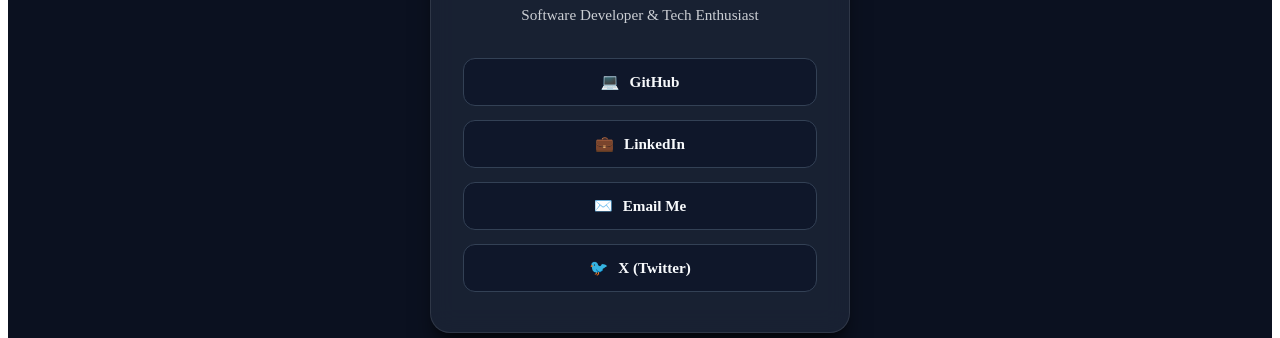
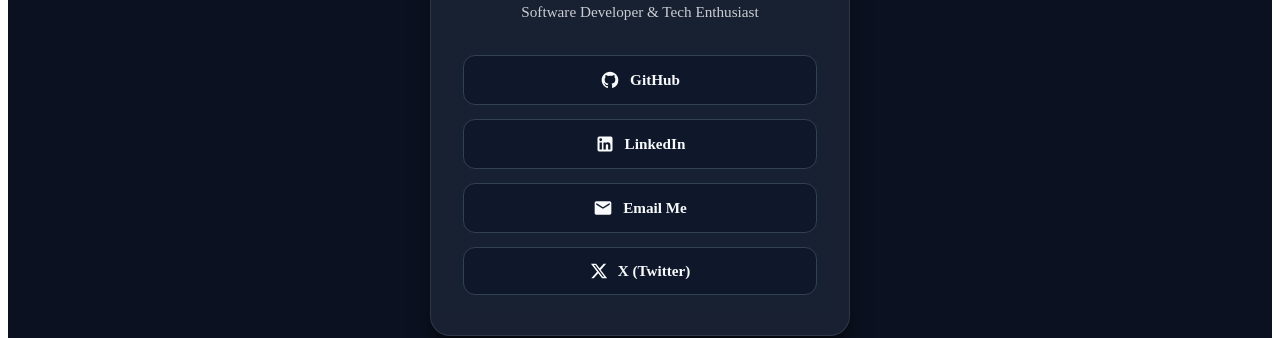
Before and after one commit to justttife/link-hub, a React (Vite) app: page / in a window 1280 px wide. Shown: the part 378-716 px from the top of the page. Built offline with nearby package versions, Linux system fonts and the light colour scheme.

Commit message:
Refactor links to use SVG icons and update comments

```diff
--- a/src/App.jsx
+++ b/src/App.jsx
@@ -11,12 +11,44 @@ export default function App() {
 
   const toggleTheme = () => setDarkMode(!darkMode);
 
-  // Customize your links, URLs, and icons here
+  // Official Brand SVG Icons
   const links = [
-    { label: 'GitHub', url: 'https://github.com/justttife', icon: '💻' },
-    { label: 'LinkedIn', url: 'https://linkedin.com', icon: '💼' },
-    { label: 'Email Me', url: 'mailto:example@gmail.com', icon: '✉️' },
-    { label: 'X (Twitter)', url: 'https://x.com', icon: '🐦' },
+    {
+      label: 'GitHub',
+      url: 'https://github.com/justttife',
+      icon: (
+        <svg width="20" height="20" viewBox="0 0 24 24" fill="currentColor">
+          <path fillRule="evenodd" clipRule="evenodd" d="M12 2C6.477 2 2 6.484 2 12.017c0 4.425 2.865 8.18 6.839 9.504.5.092.682-.217.682-.483 0-.237-.008-.868-.013-1.703-2.782.605-3.369-1.343-3.369-1.343-.454-1.158-1.11-1.466-1.11-1.466-.908-.62.069-.608.069-.608 1.003.07 1.53 1.032 1.53 1.032.892 1.53 2.341 1.088 2.91.832.092-.647.35-1.088.636-1.338-2.22-.253-4.555-1.113-4.555-4.951 0-1.093.39-1.988 1.029-2.688-.103-.253-.446-1.272.098-2.65 0 0 .84-.27 2.75 1.026A9.564 9.564 0 0112 6.844c.85.004 1.705.115 2.504.337 1.909-1.296 2.747-1.027 2.747-1.027.546 1.379.202 2.398.1 2.651.64.7 1.028 1.595 1.028 2.688 0 3.848-2.339 4.695-4.566 4.943.359.309.678.92.678 1.855 0 1.338-.012 2.419-.012 2.747 0 .268.18.58.688.482A10.019 10.019 0 0022 12.017C22 6.484 17.522 2 12 2z" />
+        </svg>
+      )
+    },
+    {
+      label: 'LinkedIn',
+      url: 'https://linkedin.com',
+      icon: (
+        <svg width="20" height="20" viewBox="0 0 24 24" fill="currentColor">
+          <path d="M19 3a2 2 0 0 1 2 2v14a2 2 0 0 1-2 2H5a2 2 0 0 1-2-2V5a2 2 0 0 1 2-2h14m-.5 15.5v-5.3a3.26 3.26 0 0 0-3.26-3.26c-.85 0-1.84.52-2.28 1.3v-1.11h-2.79v8.37h2.79v-4.93c0-.77.62-1.4 1.39-1.4a1.4 1.4 0 0 1 1.4 1.4v4.93h2.75M6.88 8.56a1.68 1.68 0 0 0 1.68-1.68c0-.93-.75-1.69-1.68-1.69a1.69 1.69 0 0 0-1.69 1.69c0 .93.76 1.68 1.69 1.68m1.39 9.94v-8.37H5.5v8.37h2.77z" />
+        </svg>
+      )
+    },
+    {
+      label: 'Email Me',
+      url: 'mailto:example@gmail.com',
+      icon: (
+        <svg width="20" height="20" viewBox="0 0 24 24" fill="currentColor">
+          <path d="M20 4H4c-1.1 0-1.99.9-1.99 2L2 18c0 1.1.9 2 2 2h16c1.1 0 2-.9 2-2V6c0-1.1-.9-2-2-2zm0 4l-8 5-8-5V6l8 5 8-5v2z" />
+        </svg>
+      )
+    },
+    {
+      label: 'X (Twitter)',
+      url: 'https://x.com',
+      icon: (
+        <svg width="18" height="18" viewBox="0 0 24 24" fill="currentColor">
+          <path d="M18.244 2.25h3.308l-7.227 8.26 8.502 11.24H16.17l-5.214-6.817L4.99 21.75H1.68l7.73-8.835L1.254 2.25H8.08l4.713 6.231zm-1.161 17.52h1.833L7.084 4.126H5.117z" />
+        </svg>
+      )
+    }
   ];
 
   return (
@@ -35,7 +67,7 @@ export default function App() {
         transition: 'background-color 0.3s ease, color 0.3s ease'
       }}
     >
-      {/* Top-Right Floating Theme Toggle */}
+      {/* Top-Right Theme Toggle */}
       <button
         onClick={toggleTheme}
         style={{
@@ -129,7 +161,7 @@ export default function App() {
                 border: darkMode ? '1px solid #334155' : '1px solid #e2e8f0'
               }}
             >
-              <span>{link.icon}</span>
+              <span style={{ display: 'inline-flex', alignItems: 'center' }}>{link.icon}</span>
               <span>{link.label}</span>
             </a>
           ))}
```
